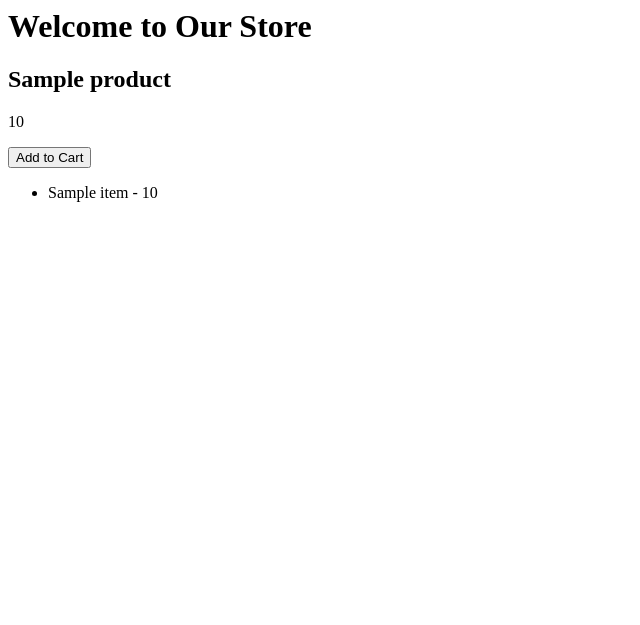
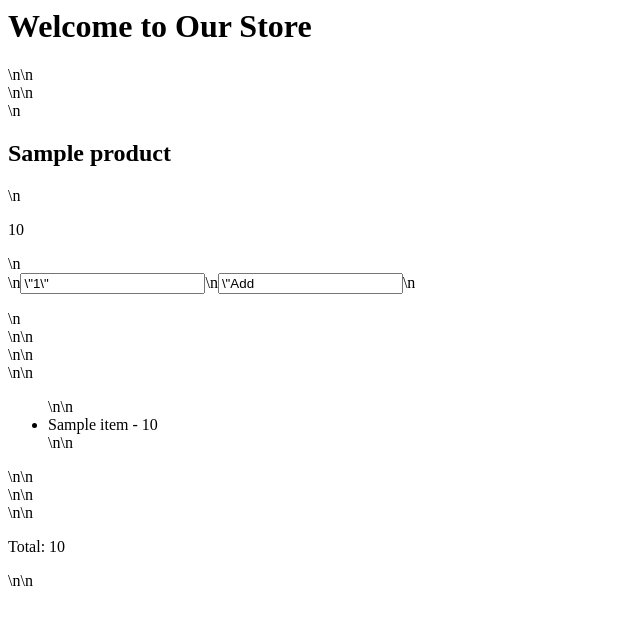
Before and after one commit to scharantej/eBuyShop-6109, a Python web app: template templates/index.html in a window 1280 px wide. Shown: the top 625 px of the page, without its empty margins (0-640 px from the left). Run offline with Jinja, Linux system fonts and the light colour scheme; the template is opened without the code that fills it: most values are stand-ins (such as "Sample title", 1, 10 or a date in 2020).

Commit message:
Update templates/index.html with The changes made include:
1. In `main.py`, the checkout route was added and the form data is handled to capture the customer's name, address, and payment information.
2. In `/templates/index.html`, the total price is now displayed in the cart section and the cart is updated with the selected product's quantity when an item is added.

```diff
--- a/templates/index.html
+++ b/templates/index.html
@@ -1,28 +1 @@
-
-
-<h1>Welcome to Our Store</h1>
-
-<div id="products">
-{% for product in products %}
-<div class="product">
-<h2>{{ product.name }}</h2>
-<p>{{ product.price }}</p>
-<form action="/add_to_cart" method="post">
-<input type="hidden" name="product_id" value="{{ product.id }}">
-<input type="submit" value="Add to Cart">
-</form>
-</div>
-{% endfor %}
-</div>
-
-<div id="cart">
-{% if cart %}
-<ul>
-{% for item in cart %}
-<li>{{ item.name }} - {{ item.quantity }}</li>
-{% endfor %}
-</ul>
-{% else %}
-<p>Your cart is empty.</p>
-{% endif %}
-</div>
+<h1>Welcome to Our Store</h1>\n\n<div id=\"products\">\n{% for product in products %}\n<div class=\"product\">\n<h2>{{ product.name }}</h2>\n<p>{{ product.price }}</p>\n<form action=\"/add_to_cart\" method=\"post\">\n<input type=\"hidden\" name=\"product_id\" value=\"{{ product.id }}\">\n<input type=\"submit\" value=\"Add to Cart\">\n</form>\n</div>\n{% endfor %}\n</div>\n\n<div id=\"cart\">\n{% if cart %}\n<ul>\n{% for item in cart %}\n<li>{{ item.name }} - {{ item.quantity }}</li>\n{% endfor %}\n</ul>\n{% else %}\n<p>Your cart is empty.</p>\n{% endif %}\n</div>\n\n<div id=\"total\">\n{% if total %}\n<p>Total: {{ total }}</p>\n{% endif %}\n</div>
```
